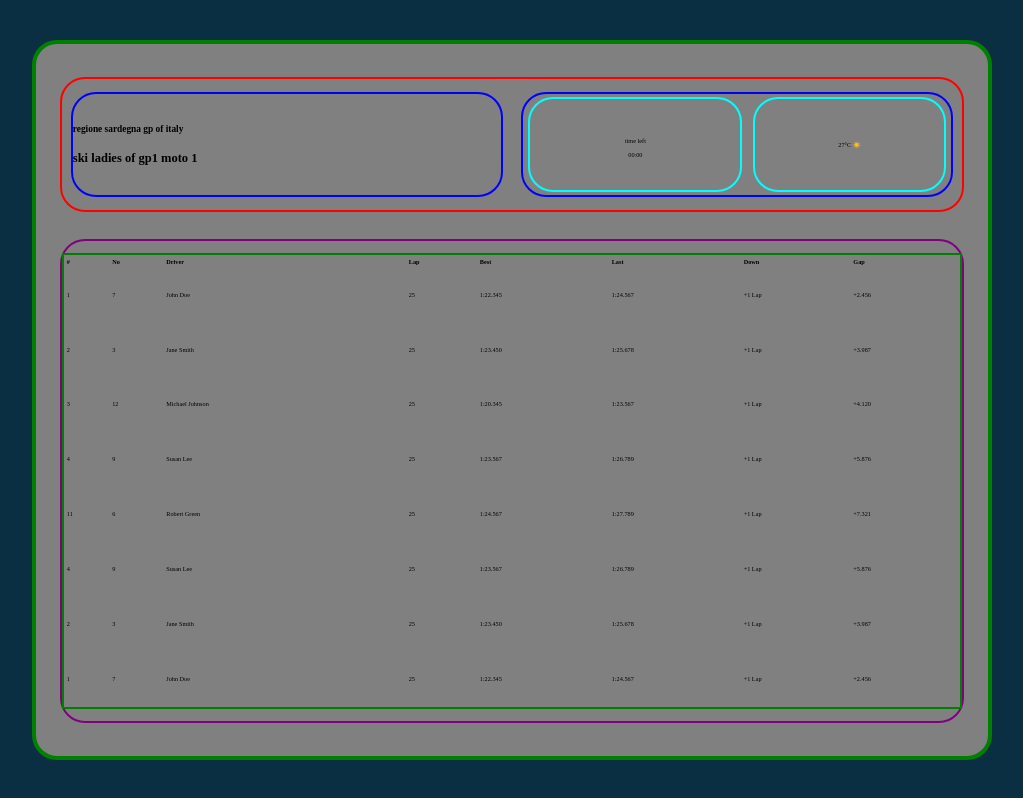
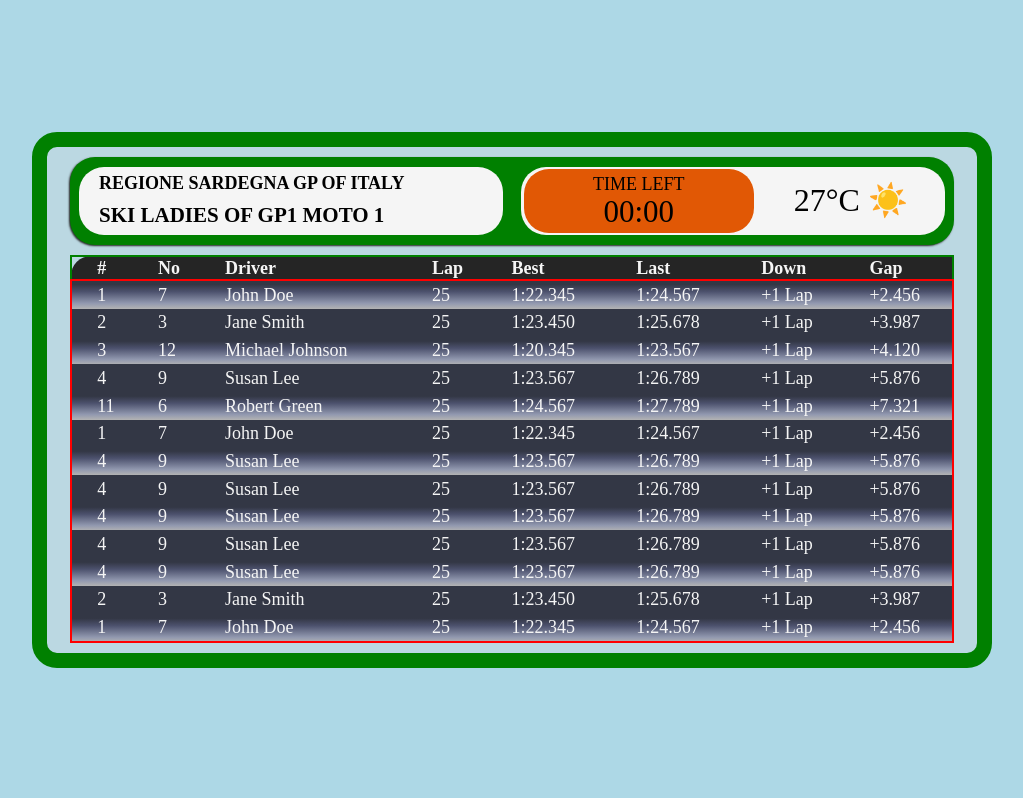
Before and after one commit to rselvasoyak/raceDisplayBar, a plain HTML site: page resultsVersion.html in a window 1280 px wide. Shown: the whole page, without its empty margins (128-1151 px from the left). Drawn offline with Linux system fonts and the light colour scheme.

Commit message:
W.I.P - results page main styling almost done -- working on table corners

```diff
--- a/resultsVersion.html
+++ b/resultsVersion.html
@@ -100,6 +100,56 @@
                             <td>+1 Lap</td>
                             <td>+7.321</td>
                         </tr>
+                                                <tr>
+                            <td>1</td>
+                            <td>7</td>
+                            <td>John Doe</td>
+                            <td>25</td>
+                            <td>1:22.345</td>
+                            <td>1:24.567</td>
+                            <td>+1 Lap</td>
+                            <td>+2.456</td>
+                        </tr>
+                        <tr>
+                            <td>4</td>
+                            <td>9</td>
+                            <td>Susan Lee</td>
+                            <td>25</td>
+                            <td>1:23.567</td>
+                            <td>1:26.789</td>
+                            <td>+1 Lap</td>
+                            <td>+5.876</td>
+                        </tr>
+                        <tr>
+                            <td>4</td>
+                            <td>9</td>
+                            <td>Susan Lee</td>
+                            <td>25</td>
+                            <td>1:23.567</td>
+                            <td>1:26.789</td>
+                            <td>+1 Lap</td>
+                            <td>+5.876</td>
+                        </tr>
+                        <tr>
+                            <td>4</td>
+                            <td>9</td>
+                            <td>Susan Lee</td>
+                            <td>25</td>
+                            <td>1:23.567</td>
+                            <td>1:26.789</td>
+                            <td>+1 Lap</td>
+                            <td>+5.876</td>
+                        </tr>
+                        <tr>
+                            <td>4</td>
+                            <td>9</td>
+                            <td>Susan Lee</td>
+                            <td>25</td>
+                            <td>1:23.567</td>
+                            <td>1:26.789</td>
+                            <td>+1 Lap</td>
+                            <td>+5.876</td>
+                        </tr>
                         <tr>
                             <td>4</td>
                             <td>9</td>
--- a/styles/sass/pages/_resultsVersion.scss
+++ b/styles/sass/pages/_resultsVersion.scss
@@ -2,6 +2,7 @@ main{
     display: flex;
     justify-content: center;
     align-items: center;
+    background-color: lightblue;
 }
 
 .resultsContainer, .topContainer, .raceInfo, .timerInfo, .detailedRacerInfo, .timer, .temp{
@@ -9,49 +10,78 @@ main{
 }
 .resultsContainer {
     width: 75%;
-    height: 90vh;
-    border: 4px solid green;
-    padding: 2rem 0 2rem 0;
-    background-color: grey;
+    // height: 90vh;
+    border: 15px solid green;
+    background-color: rgba($color: #d9d7d7, $alpha: 0.3);
     flex-direction: column;
     justify-content: space-around;
     align-items: center;
     .topContainer{
         width: 95%;
-        height: 20%;
-        border: 2px solid red;
+        padding: .5rem 0;
+        margin: 1rem 0 .5rem 0;
+        background-color: green;
+        box-shadow: -1px 1px 2px #252525;
         display: flex;
         justify-content: space-around;
         align-items: center;
+        .timerInfo, .raceInfo{
+            height: 90%;
+        }
         .raceInfo{
             width: 48%;
-            height: 80%;
-            border: 2px solid blue;
+            padding: .6rem 0 .7rem 2rem;
+            margin: .5rem 0;
+            background-color: whitesmoke;
+            // border: 2px solid blue;
             display: flex;
             flex-direction: column;
             justify-content: center;
             align-items: flex-start;
+            h2{
+                font-size: 1.8rem;
+                margin: 0;
+                text-transform: uppercase;
+            }
+            h1{
+                font-size: 2.1rem;
+                text-transform: uppercase;
+                margin-bottom: 0;
+                margin-top: 1rem;
+            }
         }
         .timerInfo{
             width: 48%;
-            height: 80%;
-            border: 2px solid blue;
+            // border: 2px solid blue;
+            background-color: whitesmoke;
             display: flex;
             justify-content: space-around;
             align-items: center;
             .timer{
-                width: 50%;
-                height: 95%;
-                border: 2px solid cyan;
+                width: 55%;
+                // height: 95%;
+                background-color: #E15805;
+                margin: .2rem .3rem;
+                // border: 2px solid cyan;
+                font-size: 1.8rem;
+                text-transform: uppercase;
                 display: flex;
                 flex-direction: column;
                 align-items: center;
                 justify-content: center;
+                p{
+                    margin: .5rem 0 0 0;
+                }
+                time{
+                    font-size: 3.1rem;
+                    margin-bottom: .3rem;
+                }
             }
             .temp{
                 width: 45%;
                 height: 95%;
-                border: 2px solid cyan;
+                font-size: 3.2rem;
+                // border: 2px solid cyan;
                 display: flex;
                 justify-content: center;
                 align-items: center;
@@ -59,22 +89,50 @@ main{
         }
     }
     .detailedRacerInfo{
+        color: whitesmoke;
         width: 95%;
-        height: 72%;
-        border: 2px solid purple;
+        // height: 82%;
+        // border: 2px solid purple;
         display: flex;
         flex-direction: column;
         align-content: space-between;
         justify-content: center;
-        margin-right: 0;
+        margin: .5rem 0 1rem 0;
         table{
             text-align: left;
             border: 2px solid green;
-            height: 95%;
+            height: 100%;
+            font-size: 1.8rem;
+            // border-radius: 20px;
+            border-collapse: collapse;
+        }
+        thead tr th, tbody tr td{
+            padding-left: 2.5rem;
+        }
+        thead tr {
+            // border-radius: 20px;
+            background-color: #252525;
+            th:first-child{
+                border-top-left-radius: 20px;
+            }
         }
         tbody{
             padding-left: 3%;
             border: 2px solid red;
+            tr td{
+                padding-top:.35rem;
+                padding-bottom: .35rem;
+            }
+            tr:nth-child(odd) {
+                    background: linear-gradient(to bottom, #333745 15%,
+                            #4c516d 40%,
+                            #9198af 80%,
+                            rgb(179, 179, 179) 100%);
+                    // border-radius: 20px;
+                }
+            tr:nth-child(even){
+                background-color: #333745;
+            }
         }
     }
 }
--- a/styles/sass/pages/_tvVersion.scss
+++ b/styles/sass/pages/_tvVersion.scss
@@ -1,7 +1,7 @@
 main{
     height: 100vh;
     justify-content:flex-start;
-    background-color: rgb(10, 47, 66);
+    // background-color: rgb(10, 47, 66);
     // background-color: transparent;
 }
 .mainFrame {
```
Also changed, not shown: index.html (deleted, +0 -45 lines), styles/styles.css.
